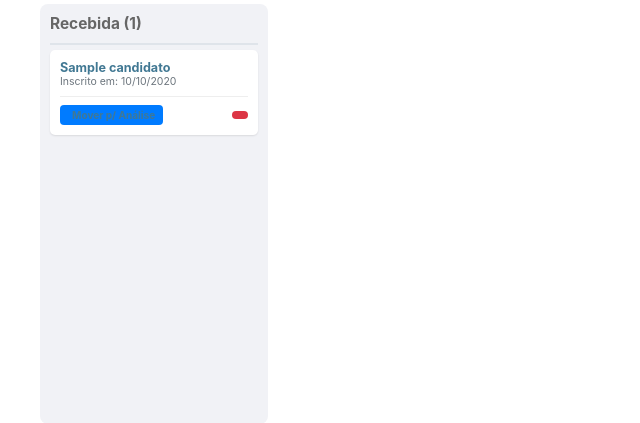
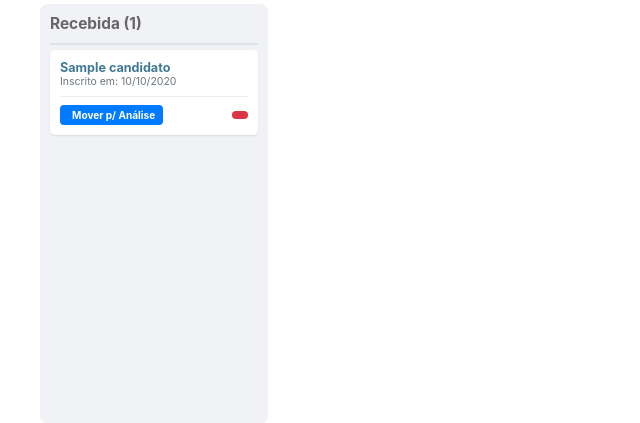
Before and after one commit to SutterDorneles/sistema-recrutamento-django, a Django app: template templates/admin/pipeline.html in a window 1280 px wide. Shown: the part 198-621 px from the top of the page, without its empty margins (0-640 px from the left). Run offline with Django 4.2, Linux system fonts and the light colour scheme; data comes from the database, SQL or seed files in the repository; both versions use the stored data as it was after the commit; the template is opened without the code that fills it: values that come from a table or form of the project are taken from there, most other values are stand-ins (such as "Sample title", 1, 10 or a date in 2020).

Commit message:
Altera cor dos botões pipeline

```diff
--- a/templates/admin/pipeline.html
+++ b/templates/admin/pipeline.html
@@ -47,7 +47,7 @@
             font-size: 0.8em;
             padding: 4px 8px;
             border-radius: 4px;
-            color: white;
+            color: white !important;
             text-decoration: none;
             border: none;
             cursor: pointer;
@@ -63,6 +63,9 @@
         .btn-approve { background-color: #28a745; }
         .btn-hire { background-color: #17a2b8; }
         .btn-reject { background-color: #dc3545; }
+
+        .btn-pipeline i {color:white;}
+
     </style>
 {% endblock %}
 
```
Also changed, not shown: db.sqlite3.
